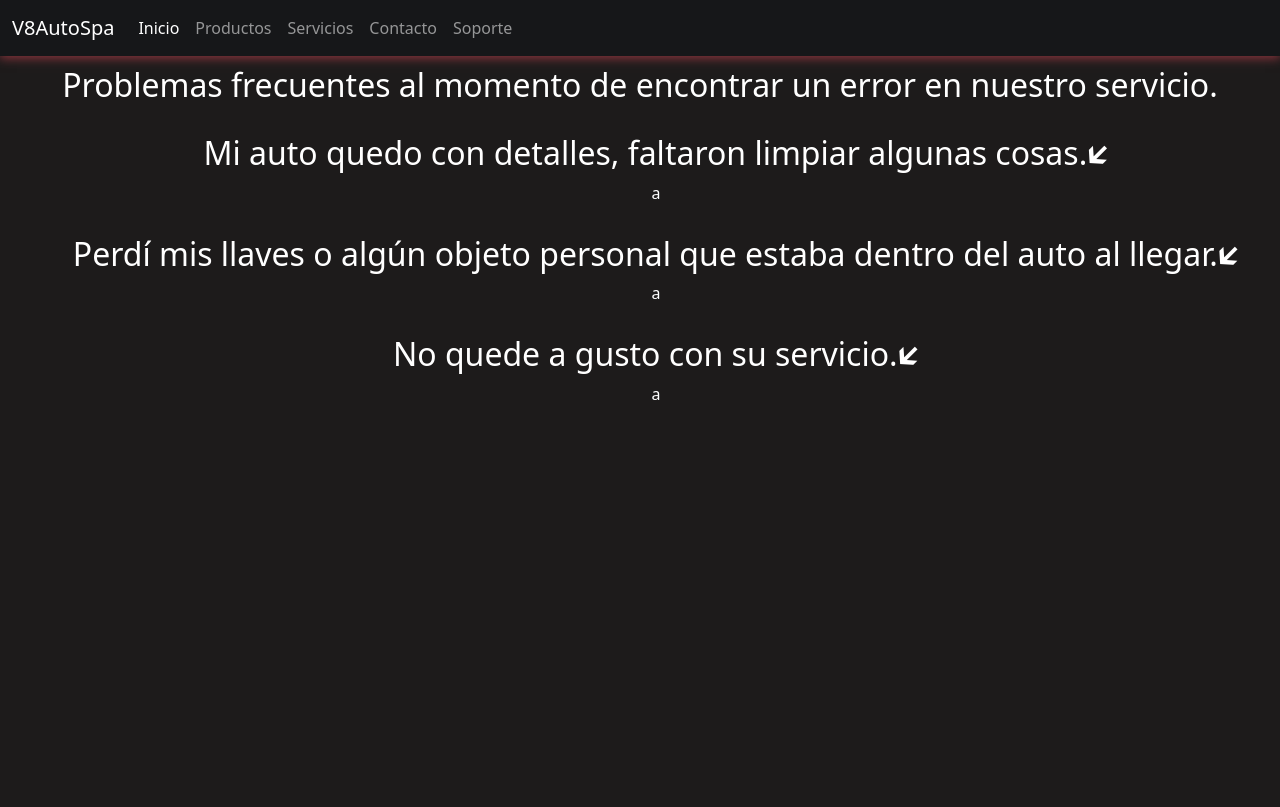
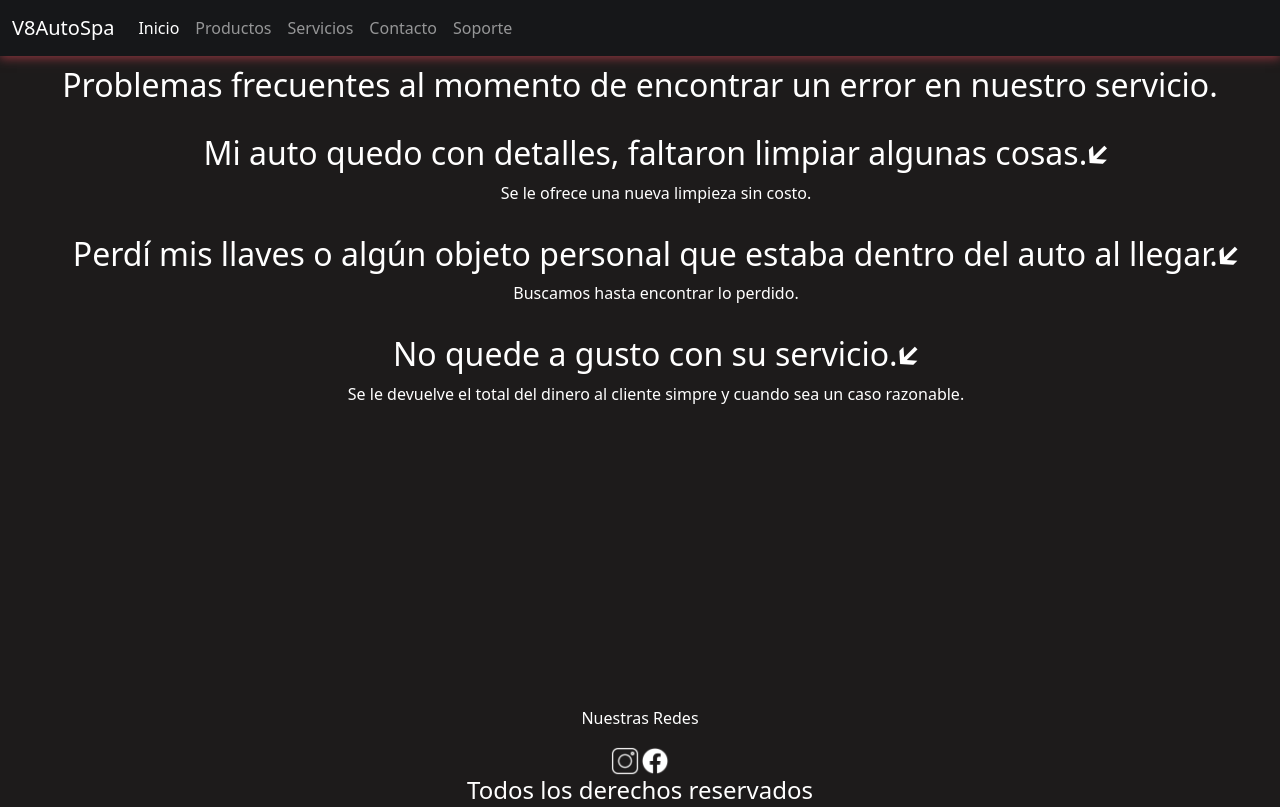
Before and after one commit to Tropipopi1/PF-Alvarez, a plain HTML site: page pages/soporte.html in a window 1280 px wide. Shown: the top 807 px of the page. Drawn offline with nearby package versions, Linux system fonts and the light colour scheme.

Commit message:
cambios finales

```diff
--- a/css/main.css
+++ b/css/main.css
@@ -108,7 +108,7 @@ header nav {
 footer{
     color: white;
     text-align: center;
-    margin-top: 500px;
+    margin-top: 300px;
 }
 
 section h2 {
--- a/pages/soporte.html
+++ b/pages/soporte.html
@@ -65,15 +65,15 @@
             <ul>
               <li class="pregunta">
                 <h2>Mi auto quedo con detalles, faltaron limpiar algunas cosas.🡷</h2>
-                <p>a</p>
+                <p>Se le ofrece una nueva limpieza sin costo.</p>
               </li>
               <li class="pregunta">
                 <h2>Perdí mis llaves o algún objeto personal que estaba dentro del auto al llegar.🡷</h2>
-                <p>a</p>
+                <p>Buscamos hasta encontrar lo perdido.</p>
               </li>
               <li class="pregunta">
                 <h2>No quede a gusto con su servicio.🡷</h2>
-                <p>a</p>
+                <p>Se le devuelve el total del dinero al cliente simpre y cuando sea un caso razonable.</p>
               </li>
             </ul>
         </section>
```
Also changed, not shown: pages/contacto.html (+1 -1 lines).
